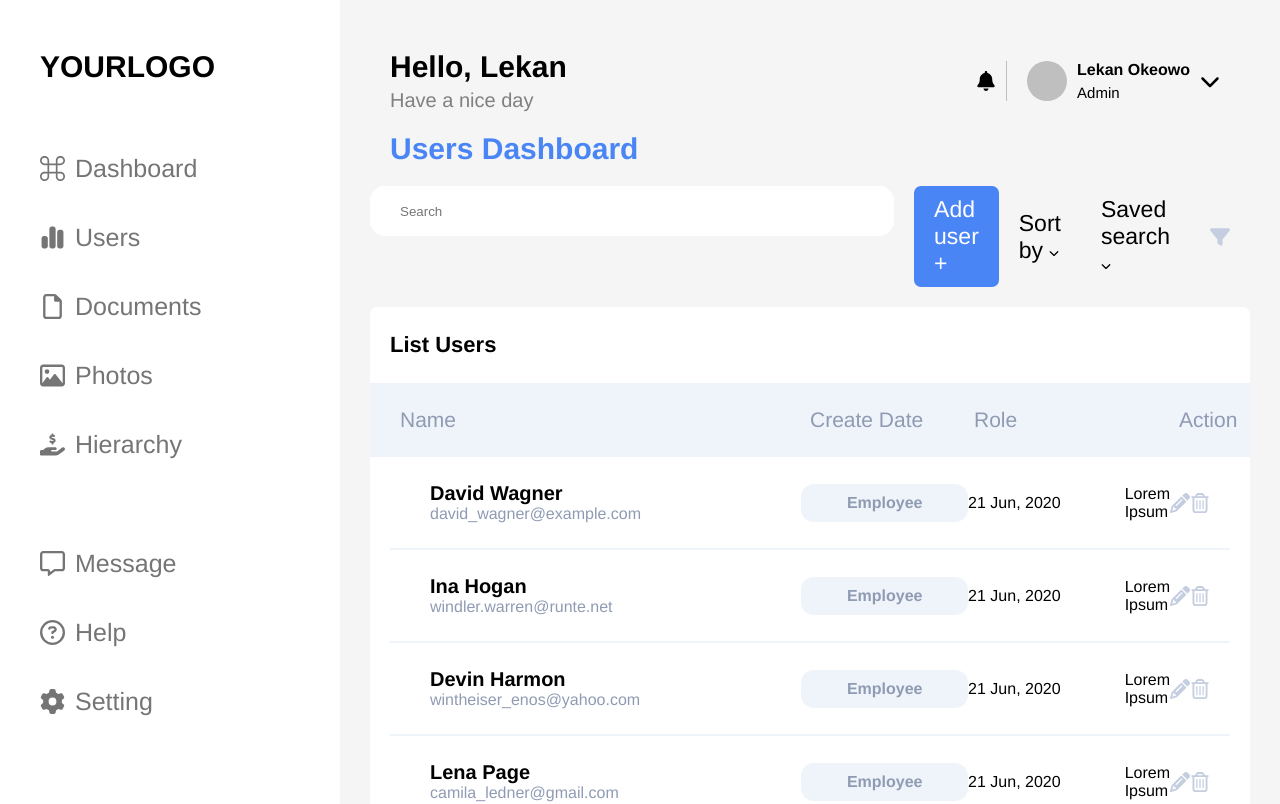
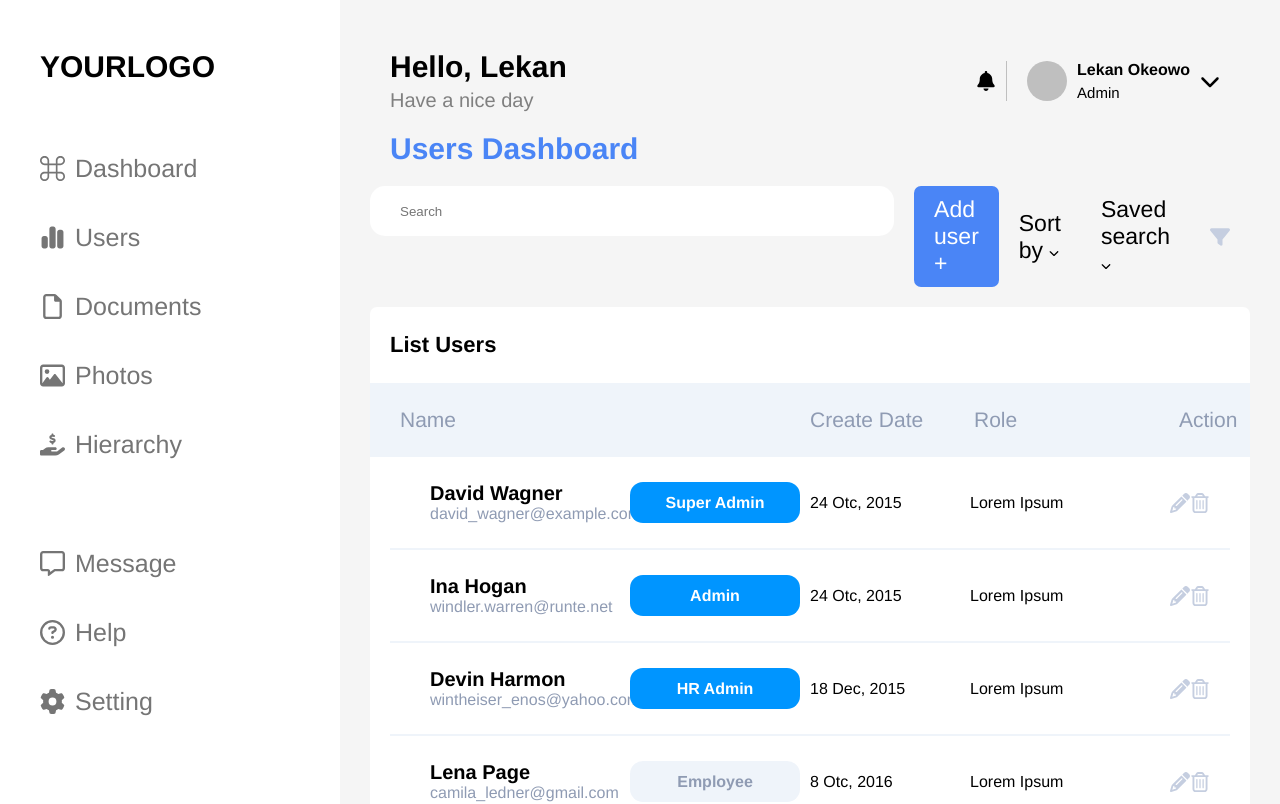
Before and after one commit to Megamia/Vue, a Vue app: page /DashBoardTest in a window 1280 px wide. Shown: the top 804 px of the page. Built offline with nearby package versions, Linux system fonts and the light colour scheme.

Commit message:
update dashboardtest

```diff
--- a/src/pages/DashBoardTest.vue
+++ b/src/pages/DashBoardTest.vue
@@ -72,23 +72,29 @@
         </div>
         <div class="details"></div>
       </div>
-      <template v-for="nameuser in users" :key="nameuser.Name">
+      <template v-for="user in users" :key="user.Name">
         <div class="details">
           <div class="detail detailshare">
             <div class="namenrole name">
               <div class="user name">
-                <span class="nameuser"> {{ nameuser.Name }} </span>
-                <span class="email"> {{ nameuser.Email }} </span>
+                <span class="nameuser"> {{ user.Name }} </span>
+                <span class="email"> {{ user.Email }} </span>
+              </div>
+              <div
+                class="buttonper employee"
+                v-if="user.Permission == 'Employee'"
+              >
+                <span> {{ user.Permission }} </span>
+              </div>
+              <div class="buttonper" v-else>
+                <span> {{ user.Permission }} </span>
               </div>
             </div>
-            <div class="buttonper employee">
-              <span> Employee </span>
-            </div>
             <div class="time createdate">
-              <span> 21 Jun, 2020 </span>
+              <span> {{ user.CreateDate }} </span>
             </div>
             <div class="namerole role">
-              <span>Lorem Ipsum </span>
+              <span> {{ user.Role }} </span>
             </div>
             <div class="actions action">
               <svg
@@ -132,42 +138,49 @@ export default {
           Email: "david_wagner@example.com",
           CreateDate: "24 Otc, 2015",
           Role: "Lorem Ipsum",
+          Permission: "Super Admin",
         },
         {
           Name: "Ina Hogan",
           Email: "windler.warren@runte.net",
           CreateDate: "24 Otc, 2015",
           Role: "Lorem Ipsum",
+          Permission: "Admin",
         },
         {
           Name: "Devin Harmon",
           Email: "wintheiser_enos@yahoo.com",
           CreateDate: "18 Dec, 2015",
           Role: "Lorem Ipsum",
+          Permission: "HR Admin",
         },
         {
           Name: "Lena Page",
           Email: "camila_ledner@gmail.com",
           CreateDate: "8 Otc, 2016",
           Role: "Lorem Ipsum",
+          Permission: "Employee",
         },
         {
           Name: "Eula Horton",
           Email: "edula_dorton1221@gmail.com",
           CreateDate: "15 Jun, 2017",
           Role: "Lorem Ipsum",
+          Permission: "Super Admin",
         },
         {
           Name: "Victoria Perez",
           Email: "terrill.wiza@hotmail.com",
           CreateDate: "12 Jan, 2019",
           Role: "Lorem Ipsum",
+          Permission: "HR Admin",
         },
         {
           Name: "Cora Medina",
           Email: "hagenes.isai@hotmail.com",
           CreateDate: "21 July, 2020",
           Role: "Lorem Ipsum",
+          Permission: "Employee",
         },
       ],
     };
@@ -329,7 +342,7 @@ export default {
 }
 .namenrole {
   display: flex;
-  flex-direction: column;
+  flex-direction: row;
   color: #8f9bb3;
 }
 </style>
```
